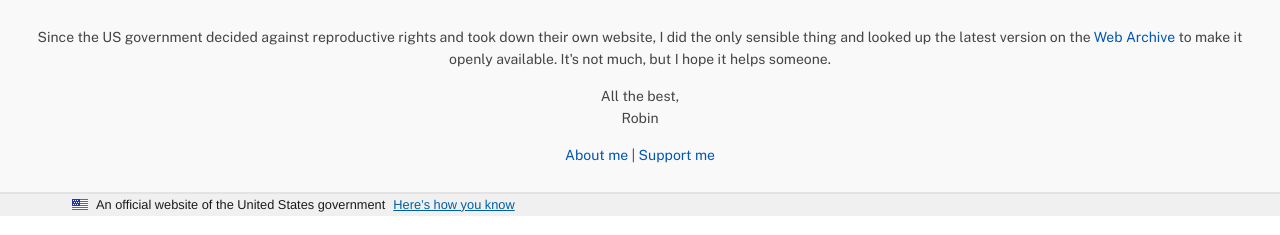
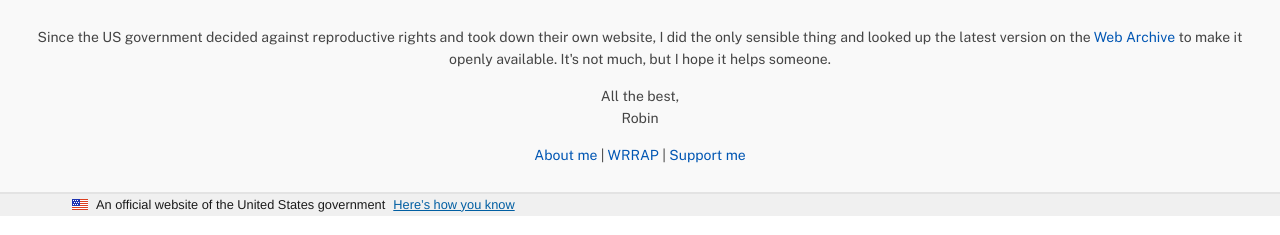
Before and after one commit to GoudekettingRM/reproductiverights, a plain HTML site: page emergency-care.html in a window 1280 px wide. Shown: the top 235 px of the page. Drawn offline with Linux system fonts and the light colour scheme.

Commit message:
Add wrrap link

```diff
--- a/emergency-care.html
+++ b/emergency-care.html
@@ -78,6 +78,7 @@
       </p>
       <p>
         <a href="https://goudeketting.nl/" target="_blank" rel="noopener noreferer">About me</a> |
+        <a href="https://wrrap.org/" rel="noopener noreferer">WRRAP</a> |
         <a href="https://www.buymeacoffee.com/goudekettingrm" rel="nofollow">Support me</a>
       </p>
     </div>
```
Also changed, not shown: emergency-care_es.html (+1 -1 lines), index.html (+1 -0 lines), index_es.html (+1 -0 lines), index_zh.html (+1 -0 lines).
